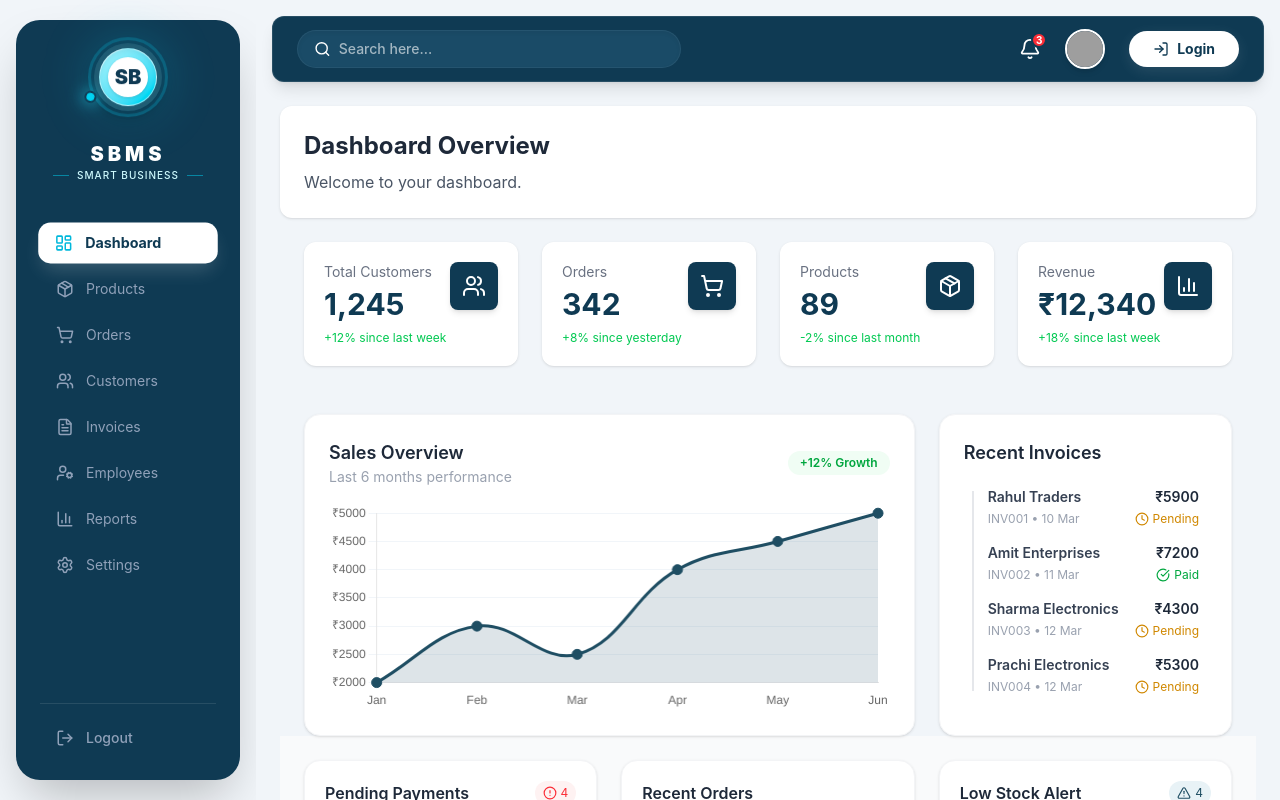
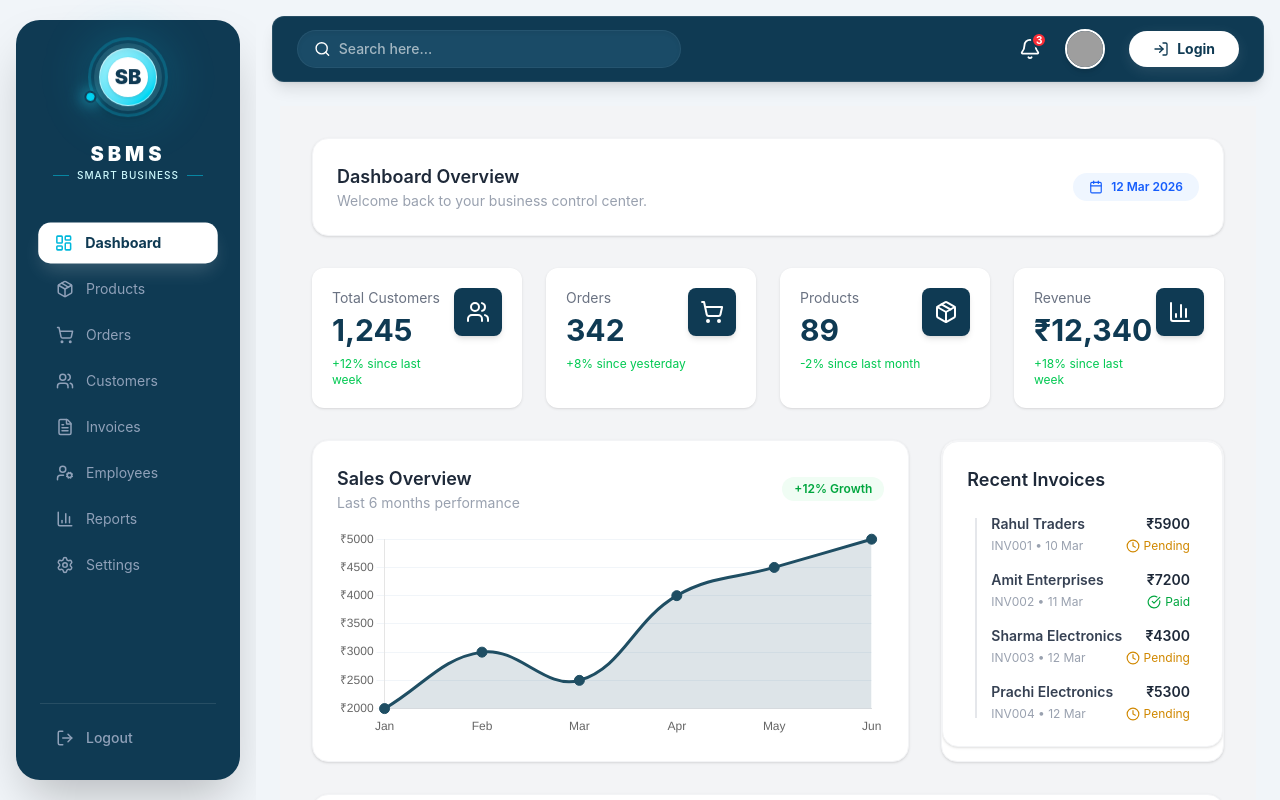
Before and after one commit to ChandrikaVishwakarma369/sbms-frontend, a React (Vite) app: page /dashboard in a window 1280 px wide. Built offline with nearby package versions, Linux system fonts and the light colour scheme; grey boxes are pictures that could not be loaded.

Commit message:
Add QuickActionHub component and update Dashboard

```diff
--- /dev/null
+++ b/src/components/QuickActionHub.jsx
@@ -0,0 +1,87 @@
+import React from "react";
+import { motion } from "framer-motion";
+import { Users, FileText, PlusCircle, ArrowUpRight } from "lucide-react";
+
+const QuickActionHub = () => {
+  const actions = [
+    {
+      label: "Add Customer",
+      desc: "Register new clients",
+      icon: <Users size={22} />,
+      bg: "bg-blue-50",
+      text: "text-blue-700",
+      onClick: () => console.log("Add Customer Clicked"),
+    },
+    {
+      label: "Create Invoice",
+      desc: "Generate new billing",
+      icon: <FileText size={22} />,
+      bg: "bg-emerald-50",
+      text: "text-emerald-700",
+      onClick: () => console.log("Create Invoice Clicked"),
+    },
+    {
+      label: "Add Product",
+      desc: "Manage your stock",
+      icon: <PlusCircle size={22} />,
+      bg: "bg-orange-50",
+      text: "text-orange-700",
+      onClick: () => console.log("Add Product Clicked"),
+    },
+  ];
+
+  return (
+    <div className="bg-white p-6 rounded-2xl shadow-sm border border-gray-100">
+      {/* SalesChart jaisa Header style */}
+      <div className="flex justify-between items-center mb-6">
+        <div>
+          <h2 className="text-lg font-semibold text-gray-800">
+            Quick Actions Hub
+          </h2>
+          <p className="text-sm text-gray-400">
+            Manage your daily tasks quickly
+          </p>
+        </div>
+
+        {/* SalesChart jaisa badge style */}
+        <div className="bg-blue-50 text-blue-600 text-[10px] uppercase font-bold px-3 py-1 rounded-full tracking-wider">
+          Fast Access
+        </div>
+      </div>
+
+      <div className="grid grid-cols-1 md:grid-cols-3 gap-5">
+        {actions.map((action, i) => (
+          <motion.div
+            key={i}
+            whileHover={{ y: -4 }}
+            whileTap={{ scale: 0.98 }}
+            onClick={action.onClick}
+            className="flex items-center justify-between p-5 bg-white border border-gray-100 rounded-xl cursor-pointer transition-all hover:shadow-md hover:border-gray-200 group"
+          >
+            <div className="flex items-center gap-4">
+              {/* Icon container */}
+              <div
+                className={`p-3 rounded-xl ${action.bg} ${action.text} transition-transform duration-300 group-hover:scale-110`}
+              >
+                {action.icon}
+              </div>
+
+              <div>
+                <p className="text-[15px] font-semibold text-gray-800">
+                  {action.label}
+                </p>
+                <p className="text-xs text-gray-400">{action.desc}</p>
+              </div>
+            </div>
+
+            <div className="text-gray-300 group-hover:text-gray-600 transition-colors">
+              <ArrowUpRight size={18} />
+            </div>
+          </motion.div>
+        ))}
+      </div>
+    </div>
+  );
+};
+
+export default QuickActionHub;
--- a/src/pages/Dashboard.jsx
+++ b/src/pages/Dashboard.jsx
@@ -1,11 +1,20 @@
 import React, { useEffect, useState } from "react";
+import {
+  Users,
+  ShoppingCart,
+  Package,
+  BarChart3,
+  Calendar,
+} from "lucide-react";
+
+// Components Imports
 import StatsCard from "../components/StatsCard";
 import SalesChart from "../components/SalesChart";
 import RecentOrdersTable from "../components/RecentOrdersTable";
 import LowStockAlert from "../components/LowStockAlert";
 import RecentInvoicesTable from "../components/RecentInvoicesTable";
 import PendingPayments from "../components/PendingPayments";
-import { Users, ShoppingCart, Package, BarChart3 } from "lucide-react";
+import QuickActionHub from "../components/QuickActionHub";
 
 const iconMap = {
   Users: <Users size={24} />,
@@ -25,14 +34,35 @@ const Dashboard = () => {
   }, []);
 
   return (
-    <>
-      <div className="bg-white p-6 rounded-xl shadow-sm">
-        <h1 className="text-2xl font-bold text-gray-800">Dashboard Overview</h1>
-        <p className="text-gray-600 mt-2">Welcome to your dashboard.</p>
+    <div className="bg-[#f3f4f6] min-h-screen p-4 md:p-8 space-y-8">
+      {/* 🔹 1. Header Section - UPDATED TO MATCH SALESCHART STYLE */}
+      <div className="bg-white p-6 rounded-2xl shadow-sm border border-gray-100 transition-all">
+        <div className="flex justify-between items-center">
+          <div>
+            {/* Chart jaisa font style aur color */}
+            <h2 className="text-lg font-semibold text-gray-800">
+              Dashboard Overview
+            </h2>
+            {/* Chart jaisa subtitle style */}
+            <p className="text-sm text-gray-400">
+              Welcome back to your business control center.
+            </p>
+          </div>
+
+          {/* Chart jaisa badge style (Yahan Date ya Status dikha sakte hain) */}
+          <div className="hidden sm:flex items-center gap-2 bg-blue-50 text-blue-600 text-xs font-semibold px-4 py-1.5 rounded-full">
+            <Calendar size={14} />
+            {new Date().toLocaleDateString("en-GB", {
+              day: "numeric",
+              month: "short",
+              year: "numeric",
+            })}
+          </div>
+        </div>
       </div>
 
-      {/* Stats Cards */}
-      <div className="grid grid-cols-1 sm:grid-cols-2 lg:grid-cols-4 gap-6 p-6">
+      {/* 🔹 2. Stats Cards */}
+      <div className="grid grid-cols-1 sm:grid-cols-2 lg:grid-cols-4 gap-6">
         {statsData.map((item, index) => (
           <StatsCard
             key={index}
@@ -44,23 +74,26 @@ const Dashboard = () => {
         ))}
       </div>
 
-      {/* Chart + Invoices */}
-      <div className="grid grid-cols-3 gap-6 mt-6 px-6">
-        <div className="col-span-2">
+      {/* 🔹 3. Charts & Invoices */}
+      <div className="grid grid-cols-1 xl:grid-cols-3 gap-8">
+        <div className="xl:col-span-2">
           <SalesChart />
         </div>
-        <RecentInvoicesTable />
+        <div className="bg-white rounded-2xl shadow-sm border border-gray-100 overflow-hidden">
+          <RecentInvoicesTable />
+        </div>
       </div>
 
-      {/* Bottom Section */}
-      <div className="p-6 bg-gray-50 min-h-screen">
-        <div className="grid grid-cols-3 gap-6">
-          <PendingPayments />
-          <RecentOrdersTable />
-          <LowStockAlert />
-        </div>
+      {/* 🔹 4. Quick Action Hub */}
+      <QuickActionHub />
+
+      {/* 🔹 5. Bottom Tables */}
+      <div className="grid grid-cols-1 md:grid-cols-3 gap-8 pb-8">
+        <PendingPayments />
+        <RecentOrdersTable />
+        <LowStockAlert />
       </div>
-    </>
+    </div>
   );
 };
 
```
